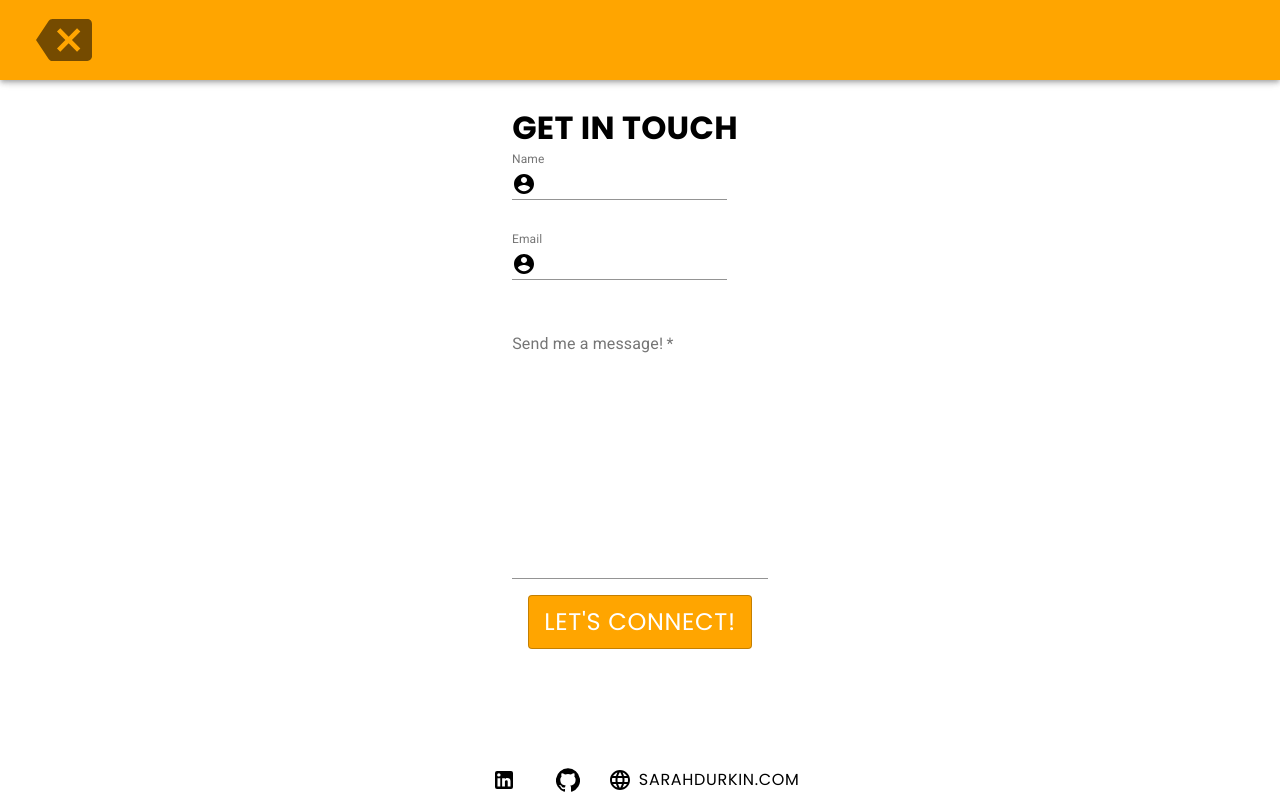
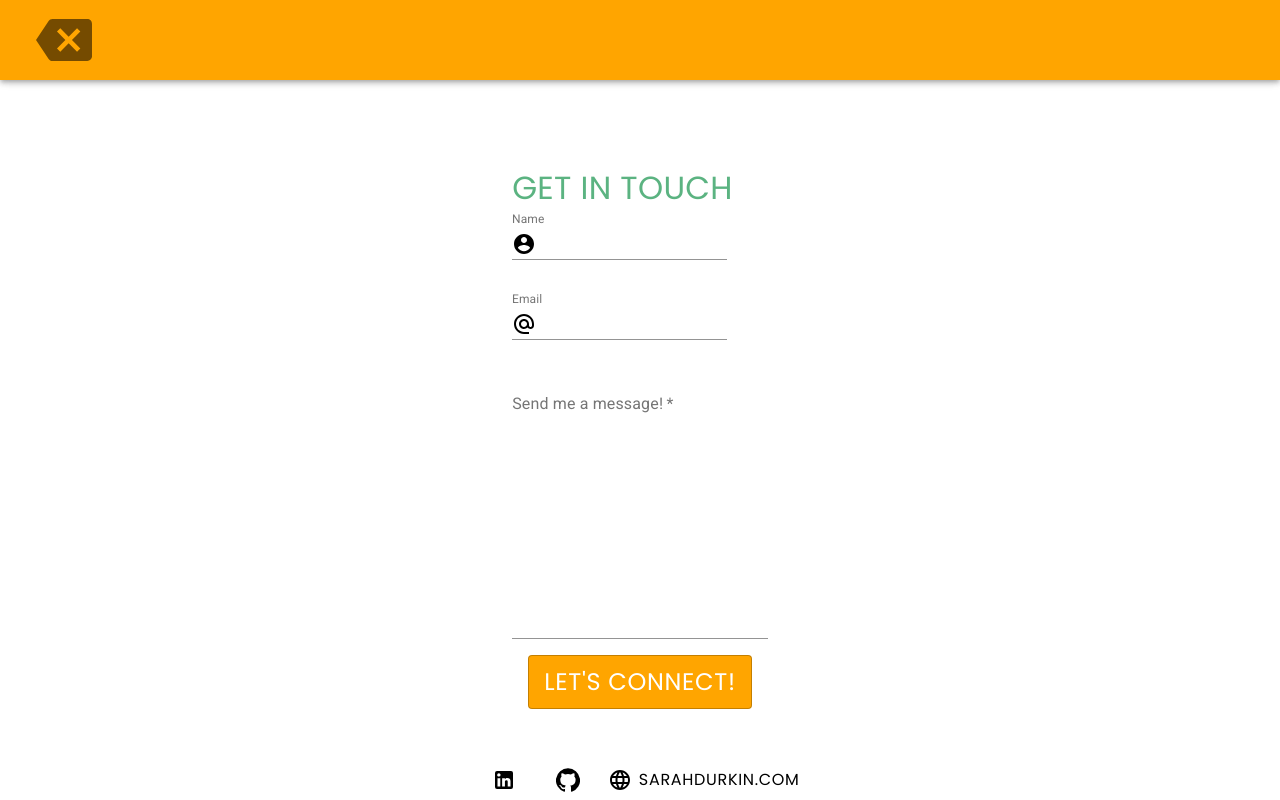
Before and after one commit to sarahdurks/portfolio, a React (Create React App) app: page /contact in a window 1280 px wide. Built offline with nearby package versions, Linux system fonts and the light colour scheme.

Commit message:
updats some font colors and favicon

```diff
--- a/public/index.html
+++ b/public/index.html
@@ -6,7 +6,7 @@
     <link href="https://fonts.googleapis.com/css2?family=Roboto&display=swap" rel="stylesheet">
     <link href="https://fonts.googleapis.com/css2?family=Poppins&display=swap" rel="stylesheet">
     <link rel="stylesheet" href="https://fonts.googleapis.com/icon?family=Material+Icons" />
-    <link rel='shortcut icon' type='image/x-icon' href="https://res.cloudinary.com/www-actionnetwork-com/image/upload/v1624214229/FAVICON_z8zeqc.png"/>
+    <link rel='shortcut icon' type='image/x-icon' href="https://res.cloudinary.com/www-actionnetwork-com/image/upload/v1624582363/lion_cgcmtr.png"/>
 
     <meta
       name="description"
--- a/src/components/contact/Contact.js
+++ b/src/components/contact/Contact.js
@@ -11,26 +11,26 @@ import Message from './Message';
 import Box from "@material-ui/core/Box";
 import Button from '@material-ui/core/Button';
 import Typography from "@material-ui/core/Typography";
+import AlternateEmailIcon from '@material-ui/icons/AlternateEmail';
 const useStyles = makeStyles((theme) => ({
 
   contact: {
       display: 'flex',
       height: "90vh",
-marginBottom: `5vh`,
+      marginBottom: `5vh`,
       justifyContent: "center",
   },
-  heading: {
-  marginTop: '15vh',
-      color: "white",
-      fontFamily: "Poppins",
-      fontWeight: 600,
-      textAlign: "center",
-      marginBottom: "1rem",
-      fontSize: '1.8rem',
-      '@media (max-width:600px)': {
-          fontSize: '1.3rem',
-      },
-  },
+
+  head:
+    { marginTop: `15vh`,
+    fontFamily: `Poppins`,
+    color: `#5bb381`,
+    fontSize: `2rem`,
+    weight: 900,
+    justifyContent: `center`
+},
+
+
   heading2: {
       color: `white`,
       textAlign: "center",
@@ -51,6 +51,9 @@ marginBottom: `5vh`,
       margin: `2vh`,
       fontFamily: "Poppins",
       fontWeight: 400,
+      "&:hover": {
+        color: `#5bb381`
+    },
 
 
   },
@@ -96,20 +99,13 @@ marginBottom: `5vh`,
   margin: {
     color: `white`,
     marginBottom: `2rem`,
+    fontFamily: `Poppins`
   },
   formtext:
   {
     color: `black`,
     fontFamily: `Poppins`,
-  },
-  head:
-  {
-    color: `black`,
-    fontFamily: `Poppins`,
-    fontWeight: `900`,
-    fontSize: `2rem`
   }
-
 }));
 
     const Contact = () => {
@@ -171,7 +167,7 @@ marginBottom: `5vh`,
           InputProps={{
             startAdornment: (
               <InputAdornment  position="start">
-                <AccountCircle className={classes.icon}/>
+                <AlternateEmailIcon  className={classes.icon}/>
               </InputAdornment>
             ),
           }}
--- a/src/components/footer/Footer.js
+++ b/src/components/footer/Footer.js
@@ -27,7 +27,7 @@ const useStyles = makeStyles(() => ({
     fontWeight: '500',
     fontFamily: 'Poppins',
     "&:hover": {
-      color: "pink"
+      color: `#5bb381`,
   },
   },
 
@@ -47,7 +47,7 @@ const Footer = () => {
 
         <Button
           href={contact.github}
-          target="_blank" // on Github
+          target="_blank"
           className={classes.icons}>
           <GitHub className={classes.icons} />
         </Button>
--- a/src/components/home/Home.js
+++ b/src/components/home/Home.js
@@ -18,7 +18,7 @@ const useStyles = makeStyles((theme) => ({
     box: {
         width: '100vw',
         height: '100vh',
-       marginTop: `2rem`,
+        marginTop: `2rem`,
         marginLeft: `2rem`,
         marginRight: `2rem`,
         justifyContent: `center`,
@@ -45,8 +45,10 @@ const useStyles = makeStyles((theme) => ({
 
     },
     avatar: {
-        width: `20rem`,
-        height: `20rem`,
+        width: theme.spacing(15),
+    height: theme.spacing(15),
+    border: `2px`,
+    borderColor:  `#5bb381`,
         margintop: `5px`,
         '@media (max-width:600px)': {
         width: `10rem`,
@@ -68,7 +70,9 @@ const Home = () => {
                     {about.name}
                 </Typography>
                 </Grid>
-
+                <Grid container justify="center">
+            <Avatar className={home.avatar} src='https://res.cloudinary.com/www-actionnetwork-com/image/upload/v1623987783/77648727_yfozng.jpg' alt="Sarah headshot" />
+            </Grid>
                 <Grid container justify="center">
             <Typography className={home.text}>
                     {about.intro}
@@ -76,9 +80,7 @@ const Home = () => {
                 </Grid>
                 <Grid container justify="center">
                 <Typography className={home.text}>       {about.bio}     </Typography>
-                <Grid container justify="center">
-            <Avatar className={home.avatar} src='https://res.cloudinary.com/www-actionnetwork-com/image/upload/v1623987783/77648727_yfozng.jpg' alt="Sarah headshot" />
-            </Grid>
+
                 </Grid>
              </Grid>
 
--- a/src/components/portfolio/Portfolio.js
+++ b/src/components/portfolio/Portfolio.js
@@ -17,7 +17,7 @@ const useStyles = makeStyles(() => ({
         width: `100vw`,
         background: `fixed`,
         overflowx: `hidden`,
-        marginTop: `5vh`,
+        marginTop: `10vh`,
         marginBottom: `5vh`,
         display: `flex`,
         '@media (max-width:600px)': {
@@ -27,13 +27,16 @@ const useStyles = makeStyles(() => ({
 
 
     },
-    heading: {
-        fontFamily:'Poppins',
-        fontSize: '3rem',
-        color: `black`,
-        marginTop: `10vh`,
+    heading:{ marginTop: `15vh`,
+        fontFamily: `Poppins`,
+        color: `#5bb381`,
+        fontSize: `2rem`,
+        weight: 900,
         justifyContent: `center`
     },
+
+
+
     fixedheader: {
         width: `100vw`,
         position: `fixed`,
--- a/src/components/portfolio/PortfolioCard.js
+++ b/src/components/portfolio/PortfolioCard.js
@@ -23,7 +23,7 @@ const useStyles = makeStyles(() => ({
     borderRadius: 15,
     padding: 15,
     fontFamily: `Poppins`,
-    color: `pink`
+    color: `#5bb381`,
 
   },
 
@@ -33,15 +33,16 @@ const useStyles = makeStyles(() => ({
   },
   media: {
     borderRadius: 6,
+    fontFamily: `Poppins`,
 
   },
   icons: {
     marginTop: '10px',
     marginBottom: `0`,
-
+    fontFamily: `Poppins`,
     size: 1,
     "&:hover": {
-      color: "pink"}
+      color: `#5bb381`}
   },
 
   image:
--- a/src/components/resume/Resume.js
+++ b/src/components/resume/Resume.js
@@ -23,20 +23,22 @@ button: {
     fontFamily: "Poppins",
     fontWeight: 400,
     "&:hover": {
-        color: "pink"
+        color: `#5bb381`,
     },
 
 
 },
 
-heading: {
-    paddingTop: `10vh`,
-    marginBottom: `5vh`,
-    color: `black`,
-    fontFamily: `Poppins`,
-    fontSize: `2rem`,
-    justifyContent: `center`
+
+heading:
+{ marginTop: `15vh`,
+fontFamily: `Poppins`,
+color: `#5bb381`,
+fontSize: `2rem`,
+weight: 900,
+justifyContent: `center`
 },
+
 skills: {
     justifyContent: `center`
 },
@@ -49,7 +51,7 @@ skillbox: {
 },
 h2:
 {
-    color:  `pink`,
+    color: `#5bb381`,
 
     fontFamily: `Poppins`,
     fontSize: `1.5rem`,
@@ -87,7 +89,7 @@ const Resume = () => {
                 {SkillsBE.skills}
             </Grid>
             <Grid container justify="center" className={classes.resume} >
-            <Button className={classes.button} target="_blank" href={resumePDF}>
+            <Button className={classes.button}  variant="outlined"  target="_blank" href={resumePDF}>
                   Download Resumé
                 </Button>
 
--- a/src/utils/work.js
+++ b/src/utils/work.js
@@ -23,7 +23,7 @@ const Work = {
     {id: `3`,
         title: `POKEMON GAME`,
         image: `https://res.cloudinary.com/www-actionnetwork-com/image/upload/v1624577921/Screen_Shot_2021-06-24_at_4.38.02_PM_seqwff.png`,
-        lang: `HTML/CSS, JavaScript, PokeAPI. A simple JS game using the PokeAPI`,
+        lang: `HTML/CSS, JavaScript, PokeAPI. A simple JS game using the PokeAPI.`,
         live: `https://meganclo.github.io/Pokemon-Bootcamp-Battle/`,
         github: `https://github.com/sarahdurks/Pokemon-Bootcamp-Battle`,
 
```
